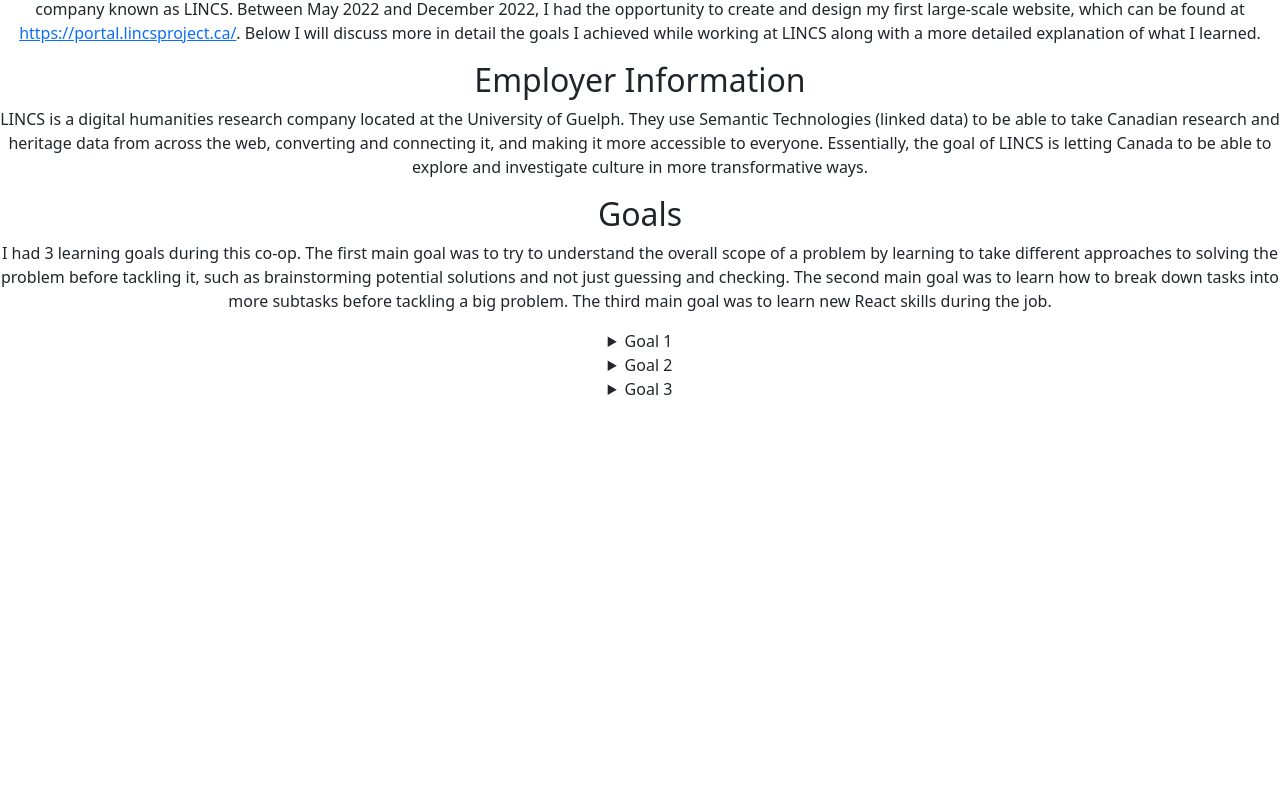
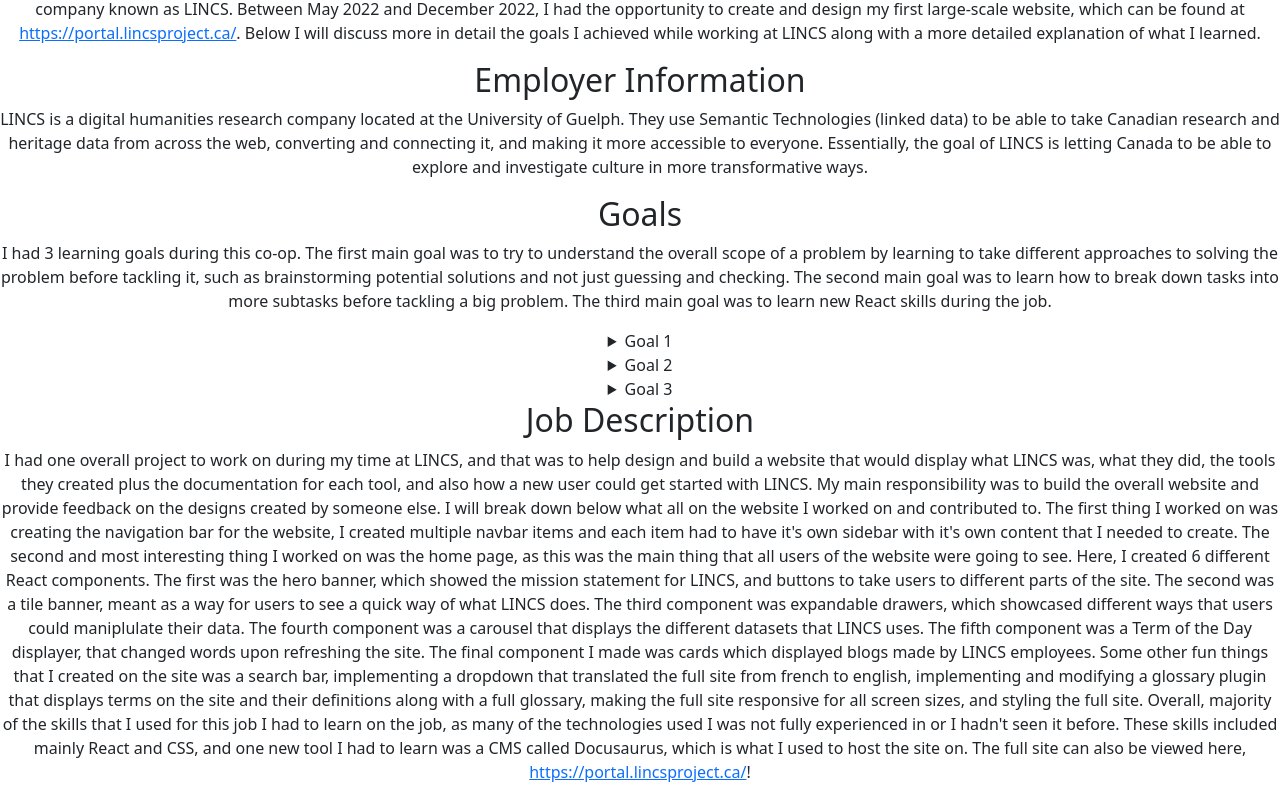
Before and after one commit to irather/hc-work-term-report, a React (Create React App) app: page / in a window 1280 px wide. Shown: the part 403-1203 px from the top of the page. Before the commit the page ends 804 px from the top, so only its background shows below. Built offline with nearby package versions, Linux system fonts and the light colour scheme.

Commit message:
adding job description (unstyled)

```diff
--- a/src/App.js
+++ b/src/App.js
@@ -3,6 +3,7 @@
 import Intro from "./components/Intro";
 import EmployerInfo from "./components/EmployerInfo";
 import Goals from "./components/Goals";
+import JobDesc from "./components/JobDesc";
 import "./App.css";
 import "bootstrap/dist/css/bootstrap.min.css";
 
@@ -19,6 +20,7 @@
               <Intro />
               <EmployerInfo />
               <Goals />
+              <JobDesc />
             </div>
           </section>
         </main>
--- /dev/null
+++ b/src/components/JobDesc.js
@@ -0,0 +1,49 @@
+import React from "react";
+
+function JobDesc() {
+  return (
+    <div id="jobDesc">
+      <h2>Job Description</h2>
+      <p>
+        I had one overall project to work on during my time at LINCS, and that
+        was to help design and build a website that would display what LINCS
+        was, what they did, the tools they created plus the documentation for
+        each tool, and also how a new user could get started with LINCS. My main
+        responsibility was to build the overall website and provide feedback on
+        the designs created by someone else. I will break down below what all on
+        the website I worked on and contributed to. The first thing I worked on
+        was creating the navigation bar for the website, I created multiple
+        navbar items and each item had to have it's own sidebar with it's own
+        content that I needed to create. The second and most interesting thing I
+        worked on was the home page, as this was the main thing that all users
+        of the website were going to see. Here, I created 6 different React
+        components. The first was the hero banner, which showed the mission
+        statement for LINCS, and buttons to take users to different parts of the
+        site. The second was a tile banner, meant as a way for users to see a
+        quick way of what LINCS does. The third component was expandable
+        drawers, which showcased different ways that users could maniplulate
+        their data. The fourth component was a carousel that displays the
+        different datasets that LINCS uses. The fifth component was a Term of
+        the Day displayer, that changed words upon refreshing the site. The
+        final component I made was cards which displayed blogs made by LINCS
+        employees. Some other fun things that I created on the site was a search
+        bar, implementing a dropdown that translated the full site from french
+        to english, implementing and modifying a glossary plugin that displays
+        terms on the site and their definitions along with a full glossary,
+        making the full site responsive for all screen sizes, and styling the
+        full site. Overall, majority of the skills that I used for this job I
+        had to learn on the job, as many of the technologies used I was not
+        fully experienced in or I hadn't seen it before. These skills included
+        mainly React and CSS, and one new tool I had to learn was a CMS called
+        Docusaurus, which is what I used to host the site on. The full site can
+        also be viewed here,{" "}
+        <a target="_blank" href="https://portal.lincsproject.ca/">
+          https://portal.lincsproject.ca/
+        </a>
+        !
+      </p>
+    </div>
+  );
+}
+
+export default JobDesc;
--- a/src/components/Navbar.js
+++ b/src/components/Navbar.js
@@ -34,6 +34,9 @@
               <a className="nav-link" href="#goals">
                 Goals
               </a>
+              <a className="nav-link" href="#jobDesc">
+                Job Description
+              </a>
             </div>
           </div>
         </div>
```
